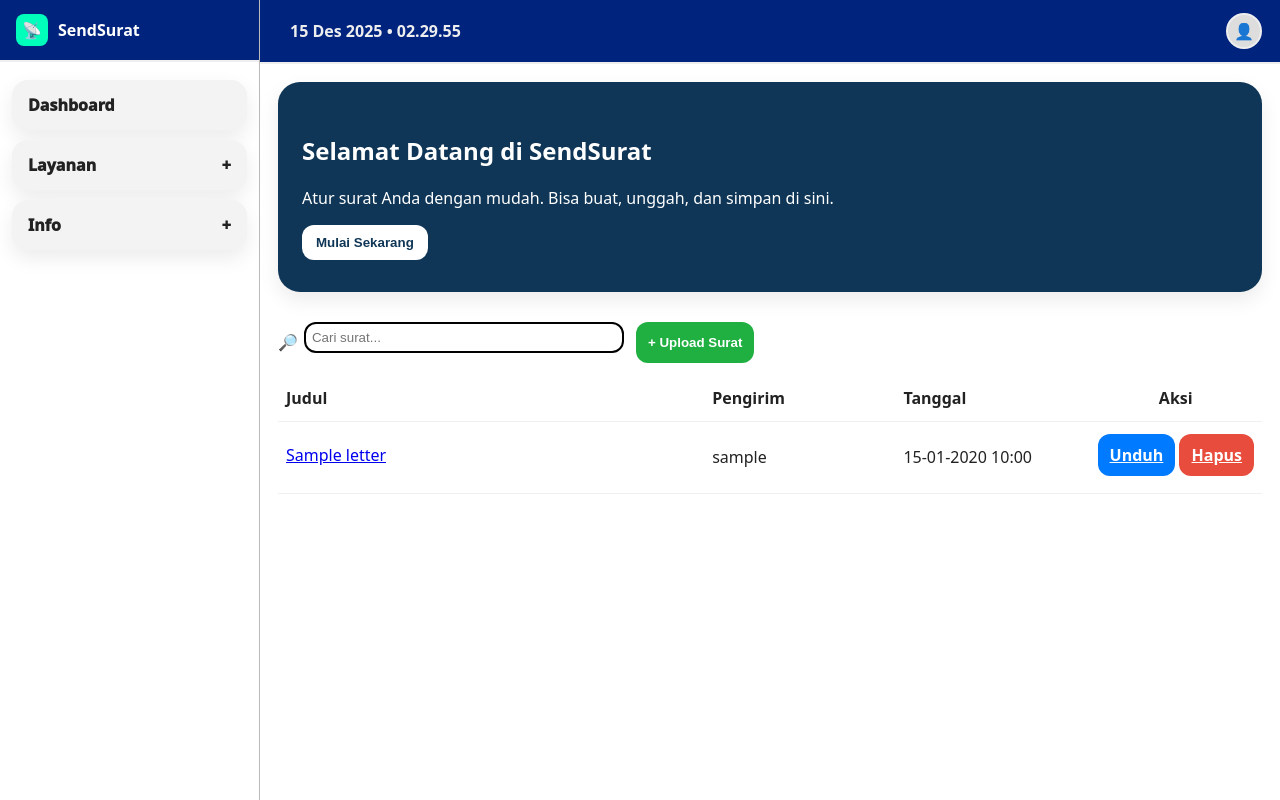
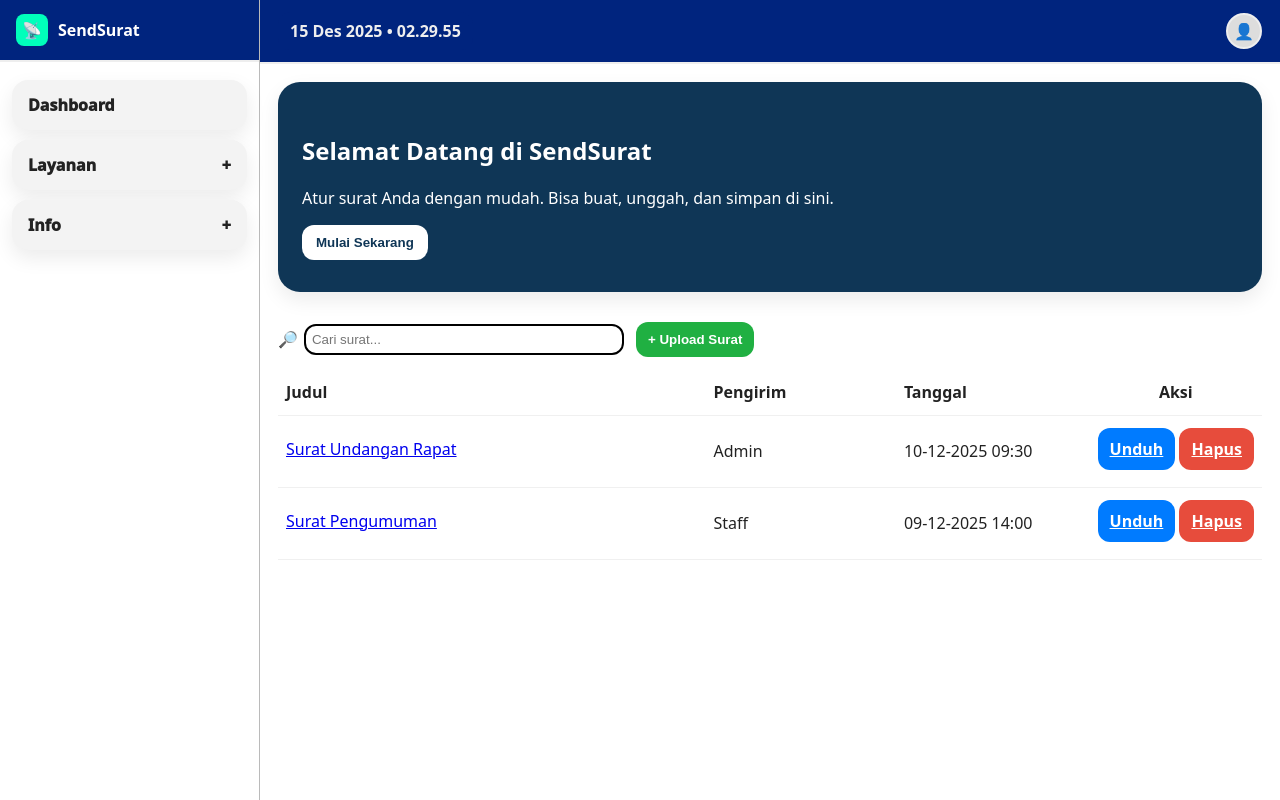
Before and after one commit to Sheeryl/SendArsip, a PHP site: page /index.html.php in a window 1280 px wide. Run offline with PHP 8.4, Linux system fonts and the light colour scheme; tables that the repository leaves empty hold one stand-in row (values such as "Sample post").

Commit message:
Refactor HTML structure and improve readability

```diff
--- a/index.html.php
+++ b/index.html.php
@@ -1,4 +1,3 @@
-<?php require 'db.php'; ?>
 <!DOCTYPE html>
 <html lang="id">
 <head>
@@ -8,20 +7,29 @@
   <link rel="stylesheet" href="style.css">
 </head>
 <body>
+
 <div class="container">
+  <!-- SIDEBAR -->
   <aside>
     <div class="brand">
       <div class="logo">📡</div>
       <div><strong>SendSurat</strong></div>
     </div>
+
     <div class="sidebar-group">
       <div class="item" onclick="toggleMenu('menu-dashboard')">Dashboard</div>
-      <div class="item" onclick="toggleMenu('menu-pelayanan')">Layanan <span>+</span></div>
+
+      <div class="item" onclick="toggleMenu('menu-pelayanan')">
+        Layanan <span>+</span>
+      </div>
       <div id="menu-pelayanan" class="submenu">
         <a href="#">Hunian</a>
         <a href="#">Gedung</a>
       </div>
-      <div class="item" onclick="toggleMenu('menu-info')">Info <span>+</span></div>
+
+      <div class="item" onclick="toggleMenu('menu-info')">
+        Info <span>+</span>
+      </div>
       <div id="menu-info" class="submenu">
         <a href="#">Tentang</a>
         <a href="#">Bantuan</a>
@@ -29,38 +37,46 @@
     </div>
   </aside>
 
+  <!-- MAIN -->
   <main>
+    <!-- TOPBAR -->
     <div class="topbar">
       <div class="clock" id="clock">--:--</div>
       <div class="profile">
         <div class="avatar" onclick="toggleProfile()">👤</div>
         <div class="dropdown" id="profileDropdown">
-          <a href="profile.php">Profil</a>
-          <a href="edit_profile.php">Edit Profil</a>
-          <a href="logout.php">Keluar</a>
+          <a href="#">Profil</a>
+          <a href="#">Edit Profil</a>
+          <a href="#">Keluar</a>
         </div>
       </div>
     </div>
 
+    <!-- HERO -->
     <section class="hero">
       <h2>Selamat Datang di SendSurat</h2>
       <p>Atur surat Anda dengan mudah. Bisa buat, unggah, dan simpan di sini.</p>
-      <button class="cta" onclick="location.href='compose.php'">Mulai Sekarang</button>
+      <button class="cta">Mulai Sekarang</button>
     </section>
 
+    <!-- TOOLBAR -->
     <div class="toolbar">
       <div class="search">
         <span>🔎</span>
-        <input type="text" id="searchInput" placeholder="Cari surat..."
+        <input type="text" id="searchInput"
+               placeholder="Cari surat..."
                onkeyup="filterTable(this.value)"
-               style="margin-bottom:10px;width:250px;padding:6px;">
+               style="width:250px;padding:6px;">
       </div>
-      <form id="uploadForm" action="upload.php" method="post" enctype="multipart/form-data" style="display:none">
-        <input type="file" name="letter_file" id="fileInput" accept=".pdf,.doc,.docx,.txt">
-      </form>
-      <button class="btn tambah" onclick="document.getElementById('fileInput').click()"> + Upload Surat</button>
+
+      <input type="file" id="fileInput" style="display:none">
+      <button class="btn tambah"
+              onclick="document.getElementById('fileInput').click()">
+        + Upload Surat
+      </button>
     </div>
 
+    <!-- TABLE -->
     <div class="table">
       <table width="100%">
         <thead>
@@ -72,66 +88,74 @@
           </tr>
         </thead>
         <tbody id="tbody">
-<?php
-$stmt = $pdo->query('
-  SELECT l.id, l.title, l.file_path, u.username, l.created_at
-  FROM letters l
-  JOIN users u ON l.user_id = u.id
-  ORDER BY l.created_at DESC
-');
+          <tr>
+            <td><a href="#" target="_blank">Surat Undangan Rapat</a></td>
+            <td>Admin</td>
+            <td>10-12-2025 09:30</td>
+            <td>
+              <a href="#" class="btn unduh">Unduh</a>
+              <a href="#" class="btn hapus" onclick="return confirm('Hapus file ini?')">
+                Hapus
+              </a>
+            </td>
+          </tr>
 
-while ($row = $stmt->fetch()) {
-    echo '<tr>';
-    echo '<td><a href="view.php?file=' . urlencode(basename($row['file_path'])) . '" target="_blank">' . htmlspecialchars($row['title']) . '</a></td>';
-    echo '<td>' . htmlspecialchars($row['username']) . '</td>';
-    echo '<td>' . date('d-m-Y H:i', strtotime($row['created_at'])) . '</td>';
-    echo '<td>
-      <a href="download.php?file=' . urlencode($row['file_path']) . '" class="btn unduh" target="_blank">Unduh</a>
-      <a href="delete.php?id=' . $row['id'] . '" class="btn hapus" onclick="return confirm(\'Hapus File ini?\')">Hapus</a>
-    </td>';
-    echo '</tr>';
-}
-?>
+          <tr>
+            <td><a href="#" target="_blank">Surat Pengumuman</a></td>
+            <td>Staff</td>
+            <td>09-12-2025 14:00</td>
+            <td>
+              <a href="#" class="btn unduh">Unduh</a>
+              <a href="#" class="btn hapus" onclick="return confirm('Hapus file ini?')">
+                Hapus
+              </a>
+            </td>
+          </tr>
         </tbody>
       </table>
     </div>
   </main>
 </div>
 
+<!-- JAVASCRIPT -->
 <script>
 function toggleMenu(id){
   const el = document.getElementById(id);
   if(!el) return;
-  el.style.display = (el.style.display === 'block') ? 'none' : 'block';
+  el.style.display = el.style.display === 'block' ? 'none' : 'block';
 }
+
 function toggleProfile(){
   const dd = document.getElementById('profileDropdown');
   dd.style.display = dd.style.display === 'block' ? 'none' : 'block';
 }
+
 document.addEventListener('click', (e)=>{
   const dd = document.getElementById('profileDropdown');
-  if(!e.target.closest('.profile')) dd.style.display='none';
+  if(!e.target.closest('.profile')) dd.style.display = 'none';
 });
 
 function updateClock(){
   const now = new Date();
-  const d = now.toLocaleDateString('id-ID', { year:'numeric', month:'short', day:'numeric'});
-  const t = now.toLocaleTimeString('id-ID', {hour:'2-digit', minute:'2-digit', second:'2-digit'});
+  const d = now.toLocaleDateString('id-ID', {
+    year:'numeric', month:'short', day:'numeric'
+  });
+  const t = now.toLocaleTimeString('id-ID', {
+    hour:'2-digit', minute:'2-digit', second:'2-digit'
+  });
   document.getElementById('clock').textContent = d + ' • ' + t;
 }
 setInterval(updateClock, 1000);
 updateClock();
 
-document.getElementById('fileInput').addEventListener('change', ()=>{
-  document.getElementById('uploadForm').submit();
-});
-
 function filterTable(q){
-  q = (q||'').toLowerCase();
+  q = q.toLowerCase();
   document.querySelectorAll('#tbody tr').forEach(tr=>{
-    tr.style.display = tr.textContent.toLowerCase().includes(q) ? '' : 'none';
+    tr.style.display = tr.textContent.toLowerCase().includes(q)
+      ? '' : 'none';
   });
 }
 </script>
+
 </body>
 </html>
```
